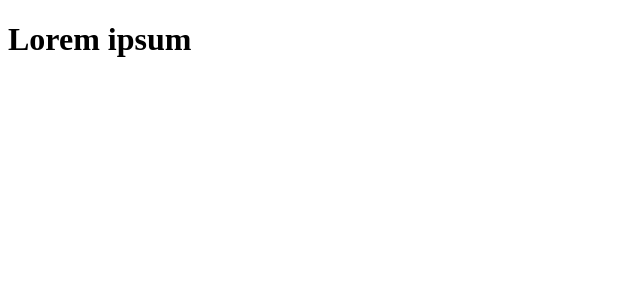
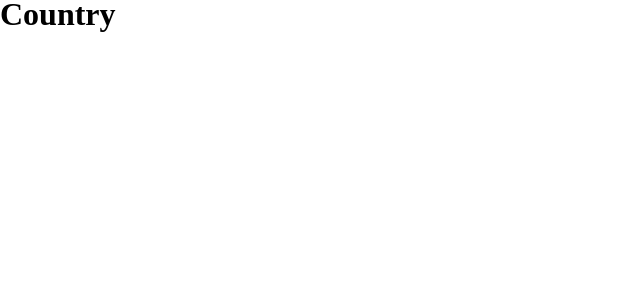
Before and after one commit to Domeniqque/countries-app-challenge, a React (Create React App) app: page /country in a window 1280 px wide. Shown: the top 300 px of the page, without its empty margins (0-640 px from the left). Built offline with nearby package versions, Linux system fonts and the light colour scheme.

Commit message:
chore: add routes & global style

```diff
--- a/package.json
+++ b/package.json
@@ -12,6 +12,7 @@
     "@types/react-dom": "^16.9.0",
     "react": "^16.13.1",
     "react-dom": "^16.13.1",
+    "react-router-dom": "^5.2.0",
     "react-scripts": "3.4.3",
     "styled-components": "^5.2.0",
     "typescript": "~3.7.2"
@@ -35,11 +36,12 @@
     ]
   },
   "devDependencies": {
+    "@types/react-router-dom": "^5.1.6",
     "@types/styled-components": "^5.1.3",
     "@typescript-eslint/eslint-plugin": "^4.4.0",
     "@typescript-eslint/parser": "^4.4.0",
     "babel-eslint": "^10.1.0",
-    "eslint": "^7.2.0",
+    "eslint": "6.8.0",
     "eslint-config-airbnb": "^18.2.0",
     "eslint-config-prettier": "^6.12.0",
     "eslint-import-resolver-typescript": "^2.3.0",
--- a/src/App.tsx
+++ b/src/App.tsx
@@ -1,7 +1,17 @@
 import React from 'react';
+import { BrowserRouter } from 'react-router-dom';
 
-const App: React.FC = () => {
-  return <h1>Lorem ipsum</h1>;
-};
+import Routes from './routes';
+import GlobalStyles from './styles/global';
+
+const App: React.FC = () => (
+  <>
+    <BrowserRouter>
+      <Routes />
+    </BrowserRouter>
+
+    <GlobalStyles />
+  </>
+);
 
 export default App;
--- /dev/null
+++ b/src/pages/Country/index.tsx
@@ -0,0 +1,9 @@
+import React from 'react';
+
+// import { Container } from './styles';
+
+const Country: React.FC = () => {
+  return <h1>Country</h1>;
+};
+
+export default Country;
--- /dev/null
+++ b/src/pages/Dashboard/index.tsx
@@ -0,0 +1,9 @@
+import React from 'react';
+
+// import { Container } from './styles';
+
+const Dashboard: React.FC = () => {
+  return <h1>Dashboard</h1>;
+};
+
+export default Dashboard;
--- /dev/null
+++ b/src/routes/index.tsx
@@ -0,0 +1,14 @@
+import React from 'react';
+import { Switch, Route } from 'react-router-dom';
+
+import Dashboard from '../pages/Dashboard';
+import Country from '../pages/Country';
+
+const Routes: React.FC = () => (
+  <Switch>
+    <Route path="/" exact component={Dashboard} />
+    <Route path="/country" component={Country} />
+  </Switch>
+);
+
+export default Routes;
--- /dev/null
+++ b/src/styles/global.ts
@@ -0,0 +1,39 @@
+import { createGlobalStyle } from 'styled-components';
+
+export default createGlobalStyle`
+  @import url('https://fonts.googleapis.com/css2?family=Lato:wght@300;400;700&display=swap');
+
+  * {
+    outline: 0;
+    padding: 0;
+    margin: 0;
+    box-sizing: border-box;
+  }
+
+  *:focus {
+    outline: 0;
+  }
+
+  html, body, #root {
+    height: 100vh;
+    width: 100vw;
+  }
+
+  body, input, button {
+    font: 14px, 'Lato', sans-serif;
+    -webkit-font-smoothing: antialiased;
+    line-height: 28px;
+  }
+
+  a {
+    text-decoration: none;
+  }
+
+  ul {
+    list-style: none;
+  }
+
+  button {
+    cursor: pointer;
+  }
+`;
```
Also changed, not shown: 1 other file (tests, documents, lock files or other folders).
